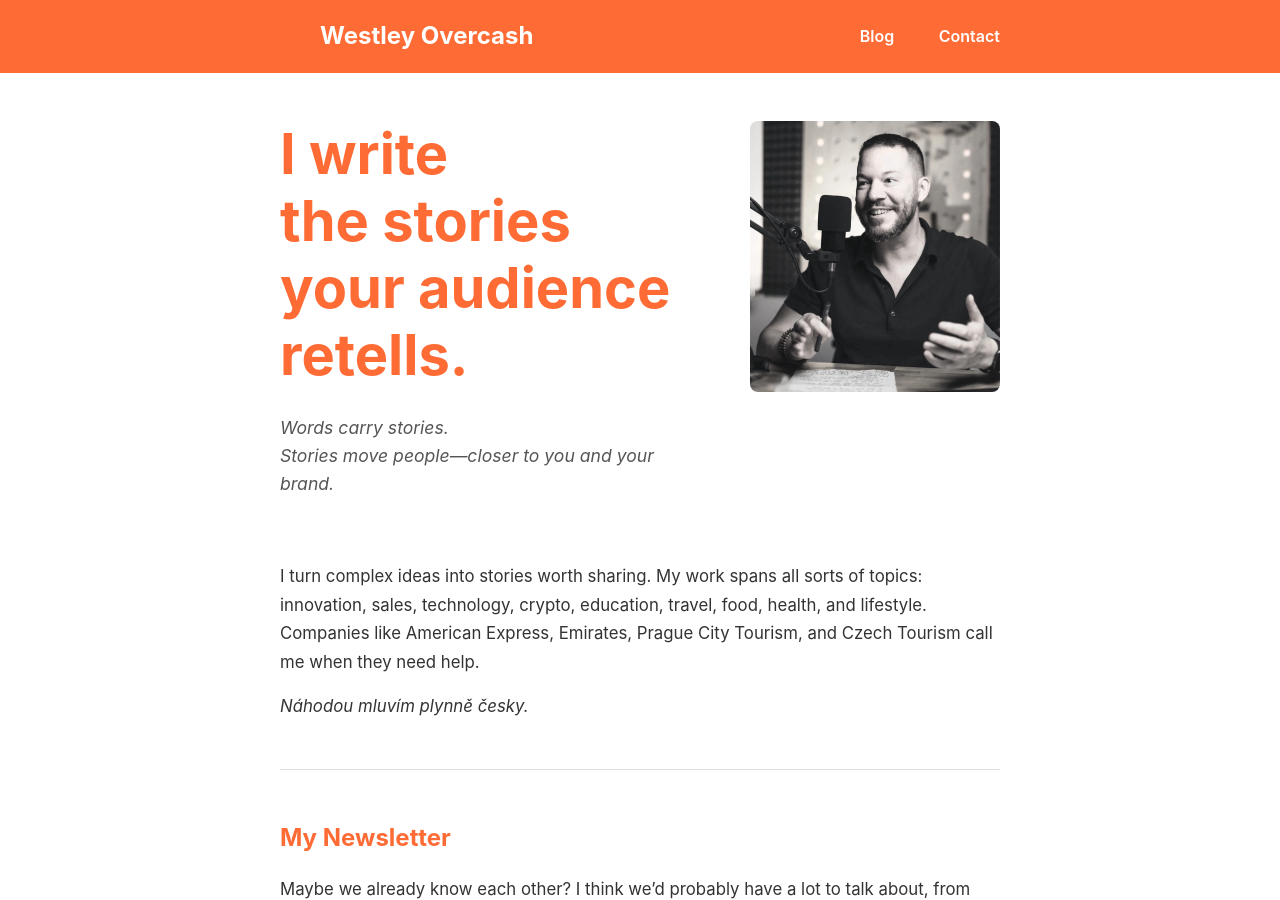
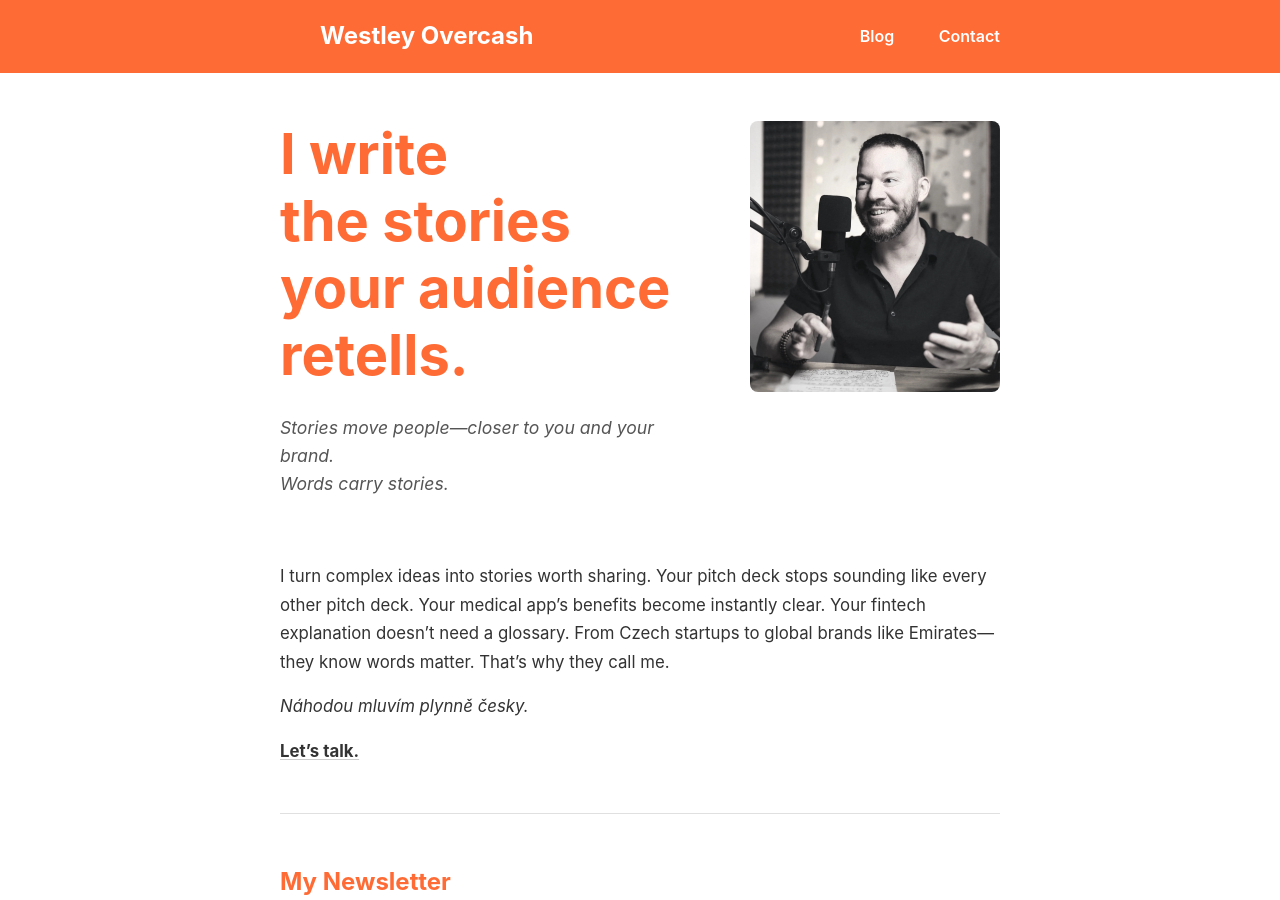
Before and after one commit to westleyovercash/westleyovercash.github.io, a Jekyll site: the page built from index.md, in a window 1280 px wide and 900 px high. Built offline with Jekyll 4.4.1, drawn with Linux system fonts in a browser that asks for light colours.

Commit message:
Update index.md

```diff
--- a/index.md
+++ b/index.md
@@ -7,8 +7,8 @@
   <div style="flex: 1; min-width: 300px;">
     <h1 style="margin-bottom: 0;">I write<br/>the stories<br/>your audience<br/>retells.</h1>
     <p style="font-size: 1.1rem; line-height: 1.6; margin-top: 1.5rem; color: #555; font-style: italic;">
-      Words carry stories.<br/>
-      Stories move people—closer to you and your brand.
+      Stories move people—closer to you and your brand.<br/>
+      Words carry stories.
     </p>
   </div>
   <div style="flex: 0 0 250px;">
@@ -16,9 +16,11 @@
   </div>
 </div>
 
-I turn complex ideas into stories worth sharing. My work spans all sorts of topics: innovation, sales, technology, crypto, education, travel, food, health, and lifestyle. Companies like American Express, Emirates, Prague City Tourism, and Czech Tourism call me when they need help.
+I turn complex ideas into stories worth sharing. Your pitch deck stops sounding like every other pitch deck. Your medical app's benefits become instantly clear. Your fintech explanation doesn't need a glossary. From Czech startups to global brands like Emirates—they know words matter. That's why they call me.
 
 *Náhodou mluvím plynně česky.*
+
+**<a href="/contact">Let's talk.</a>**
 
 <hr style="border: none; border-top: 1px solid #e0e0e0; margin: 3rem 0;">
 
```
